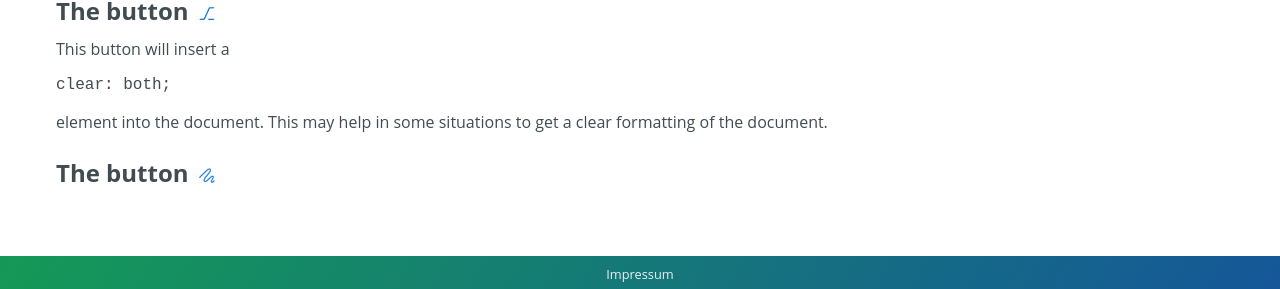
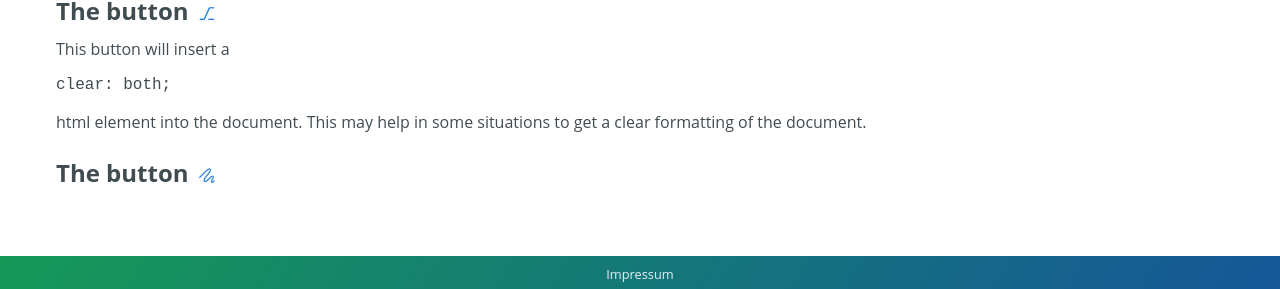
Before and after one commit to cs-LA/home, a Jekyll site: the page built from KTrunk/Manual/EditMode.md, in a window 1280 px wide. Shown: the part 2264-2553 px from the top of the page. Built offline with Jekyll 4.4.1, drawn with Linux system fonts in a browser that asks for light colours; our own code applies the rules of GitHub Pages for plain Markdown files.

Commit message:
Update EditMode.md

```diff
--- a/KTrunk/Manual/EditMode.md
+++ b/KTrunk/Manual/EditMode.md
@@ -89,7 +89,7 @@
 
   <h3><span class="en">The button <img src="EditButtonElCB.jpg" class="inLine"></span><span class="de">Die Schaltfläche <img src="EditButtonElCB.jpg" class="inLine"></span></h3>
 
-  <span class="en">This button will insert a <pre>clear: both;</pre> element into the document. This may help in some situations to get a clear formatting of the document.</span>
+  <span class="en">This button will insert a <pre>clear: both;</pre> html element into the document. This may help in some situations to get a clear formatting of the document.</span>
   <span class="de">Diese Schaltfläche fügt ein <code>clear: both;</code> html-Element in das Dokument ein. Dies kann in einigen Situationen hilfreich sein, um wieder eine saubere Formatierung des Dokuments zu erreichen.</span>
 
   <h3><span class="en">The button <img src="EditButtonElClr.jpg" class="inLine"></span><span class="de">Die Schaltfläche <img src="EditButtonElClr.jpg" class="inLine"></span></h3>
```
